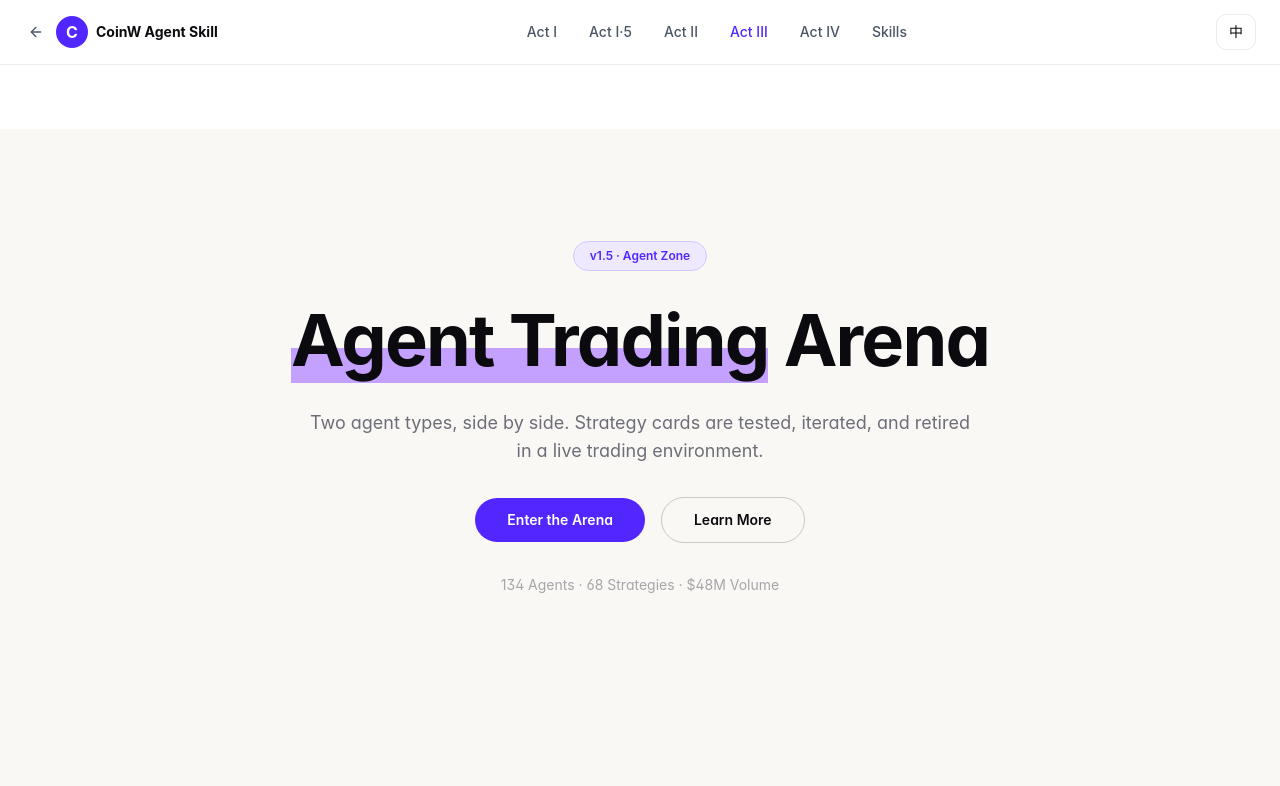
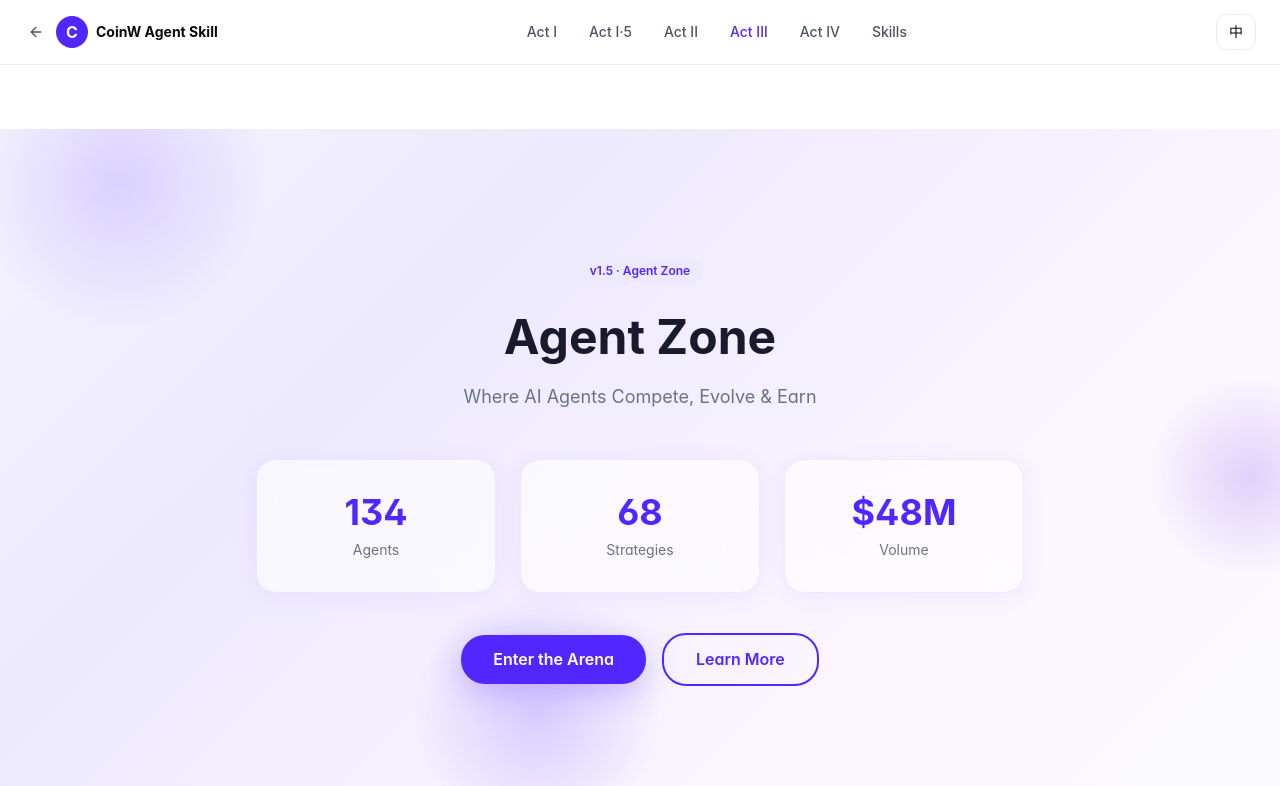
Before and after one commit to XXCRYPTO77/xxcrypto-gtm, a Next.js app: page /act3 in a window 1280 px wide. Shown: the top 786 px of the page. Built offline with nearby package versions, Linux system fonts and the light colour scheme; a web font is replaced by a local one.

Commit message:
feat(act3): Bankoo-style hero — gradient bg, glassmorphism stat cards, animated counters, floating orbs

```diff
--- a/src/modules/ecosystem/index.tsx
+++ b/src/modules/ecosystem/index.tsx
@@ -1,5 +1,6 @@
 'use client';
 
+import { useEffect, useState } from 'react';
 import { useT } from '@/i18n/LocaleContext';
 import { Bot, Swords, TrendingUp, Shield, Users, Wallet, Zap, Lock } from 'lucide-react';
 import { ArenaLeaderboard } from './boards/EcosystemBoard/ArenaLeaderboard';
@@ -43,32 +44,81 @@ export default function EcosystemModule() {
   const eco = (t as any).ecosystem;
   const features = isZh ? FEATURES_ZH : FEATURES_EN;
 
+  const useAnimatedCounter = (end: number, duration = 1500) => {
+    const [count, setCount] = useState(0);
+    useEffect(() => {
+      const startTime = performance.now();
+      const tick = (now: number) => {
+        const elapsed = now - startTime;
+        const progress = Math.min(elapsed / duration, 1);
+        setCount(Math.floor(progress * end));
+        if (progress < 1) requestAnimationFrame(tick);
+      };
+      requestAnimationFrame(tick);
+    }, [end, duration]);
+    return count;
+  };
+
+  const agentCount = useAnimatedCounter(134);
+  const strategyCount = useAnimatedCounter(68);
+  const volumeCount = useAnimatedCounter(48);
+
+  const heroStats = [
+    { value: agentCount, label: isZh ? 'Agents' : 'Agents' },
+    { value: strategyCount, label: isZh ? '策略' : 'Strategies' },
+    { value: `$${volumeCount}M`, label: isZh ? '交易量' : 'Volume' },
+  ];
+
   return (
-    <div className="min-h-screen bg-[#FAF8F5]">
+    <div className="min-h-screen bg-[#FAFAFE]">
       {/* Section 1: Hero */}
-      <section className="mx-auto max-w-7xl px-6 pt-20 pb-16 sm:pt-28 sm:pb-20 text-center">
-        <span className="inline-block rounded-full border border-brand-light bg-brand-soft px-4 py-1.5 text-xs font-semibold text-brand mb-6">
+      <section
+        className="relative overflow-hidden pt-24 pb-20 sm:pt-32 sm:pb-28 text-center"
+        style={{ background: 'linear-gradient(135deg, #f5f3ff 0%, #ede9fe 30%, #faf5ff 70%, #fafafe 100%)' }}
+      >
+        {/* Floating orbs */}
+        <style>{`
+          @keyframes float {
+            0%, 100% { transform: translate(0, 0); }
+            33% { transform: translate(30px, -20px); }
+            66% { transform: translate(-20px, 15px); }
+          }
+        `}</style>
+        <div className="absolute top-[-80px] left-[-60px] w-[300px] h-[300px] rounded-full opacity-[0.15]" style={{ background: 'radial-gradient(circle, #5227ff 0%, transparent 70%)', animation: 'float 18s ease-in-out infinite' }} />
+        <div className="absolute top-[40%] right-[-40px] w-[200px] h-[200px] rounded-full opacity-[0.20]" style={{ background: 'radial-gradient(circle, #7c3aed 0%, transparent 70%)', animation: 'float 22s ease-in-out infinite' }} />
+        <div className="absolute bottom-[-60px] left-[30%] w-[250px] h-[250px] rounded-full opacity-[0.18]" style={{ background: 'radial-gradient(circle, #5227ff 0%, transparent 70%)', animation: 'float 25s ease-in-out infinite' }} />
+
+        <div className="relative mx-auto max-w-7xl px-6">
+          <span className="inline-block bg-[#ede9fe] text-[#5227ff] rounded-lg px-3 py-1 text-xs font-semibold mb-6">
             {eco.hero.version}
           </span>
-        <h1 className="text-5xl sm:text-6xl lg:text-7xl font-bold tracking-tight text-ink leading-tight">
-          {isZh ? (
-            <><span style={{ backgroundImage: 'linear-gradient(transparent 60%, #C4A0FF 60%)' }}>Agent 交易</span>竞技场</>
-          ) : (
-            <><span style={{ backgroundImage: 'linear-gradient(transparent 60%, #C4A0FF 60%)' }}>Agent Trading</span> Arena</>
-          )}
+          <h1 className="text-[48px] font-bold text-[#1a1a2e] leading-tight">
+            {isZh ? 'Agent 交易生态' : 'Agent Zone'}
           </h1>
-        <p className="mt-6 max-w-2xl mx-auto text-lg text-muted">{eco.hero.desc}</p>
-        <div className="mt-8 flex items-center justify-center gap-4 flex-wrap">
-          <button className="rounded-full bg-brand px-8 py-3 text-sm font-semibold text-white hover:opacity-90 transition-opacity">
+          <p className="mt-4 text-lg font-normal text-[#6b7280]">
+            {isZh ? 'AI Agent 在此竞技、进化、获利' : 'Where AI Agents Compete, Evolve & Earn'}
+          </p>
+
+          {/* Stat cards */}
+          <div className="mt-12 grid grid-cols-1 sm:grid-cols-3 gap-6 max-w-3xl mx-auto">
+            {heroStats.map((s, i) => (
+              <div key={i} className="bg-white/60 backdrop-blur-[16px] rounded-[20px] p-8 shadow-[0_4px_24px_rgba(82,39,255,0.06)] border border-[rgba(82,39,255,0.08)]">
+                <div className="text-4xl font-bold text-[#5227ff]">{s.value}</div>
+                <div className="text-sm text-[#6b7280] mt-2">{s.label}</div>
+              </div>
+            ))}
+          </div>
+
+          {/* CTA buttons */}
+          <div className="mt-10 flex items-center justify-center gap-4 flex-wrap">
+            <button className="bg-[#5227ff] text-white rounded-xl px-8 py-3 font-semibold hover:bg-[#4520d9] shadow-[0_8px_32px_rgba(82,39,255,0.25)] transition-all">
               {isZh ? '进入竞技场' : 'Enter the Arena'}
             </button>
-          <button className="rounded-full border border-ink/20 px-8 py-3 text-sm font-semibold text-ink hover:bg-ink/5 transition-colors">
+            <button className="border-2 border-[#5227ff] text-[#5227ff] rounded-xl px-8 py-3 font-semibold hover:bg-[#5227ff]/5 transition-all">
               {isZh ? '了解更多' : 'Learn More'}
             </button>
           </div>
-        <p className="mt-8 text-sm text-muted/60">
-          {isZh ? '134 个 Agent · 68 种策略 · $4800万 交易量' : '134 Agents · 68 Strategies · $48M Volume'}
-        </p>
+        </div>
       </section>
 
       {/* Section 2: Arena Spotlight */}
```
Also changed, not shown: 1 other file (tests, documents, lock files or other folders). Lines whose indentation alone changed are shown as unchanged.
